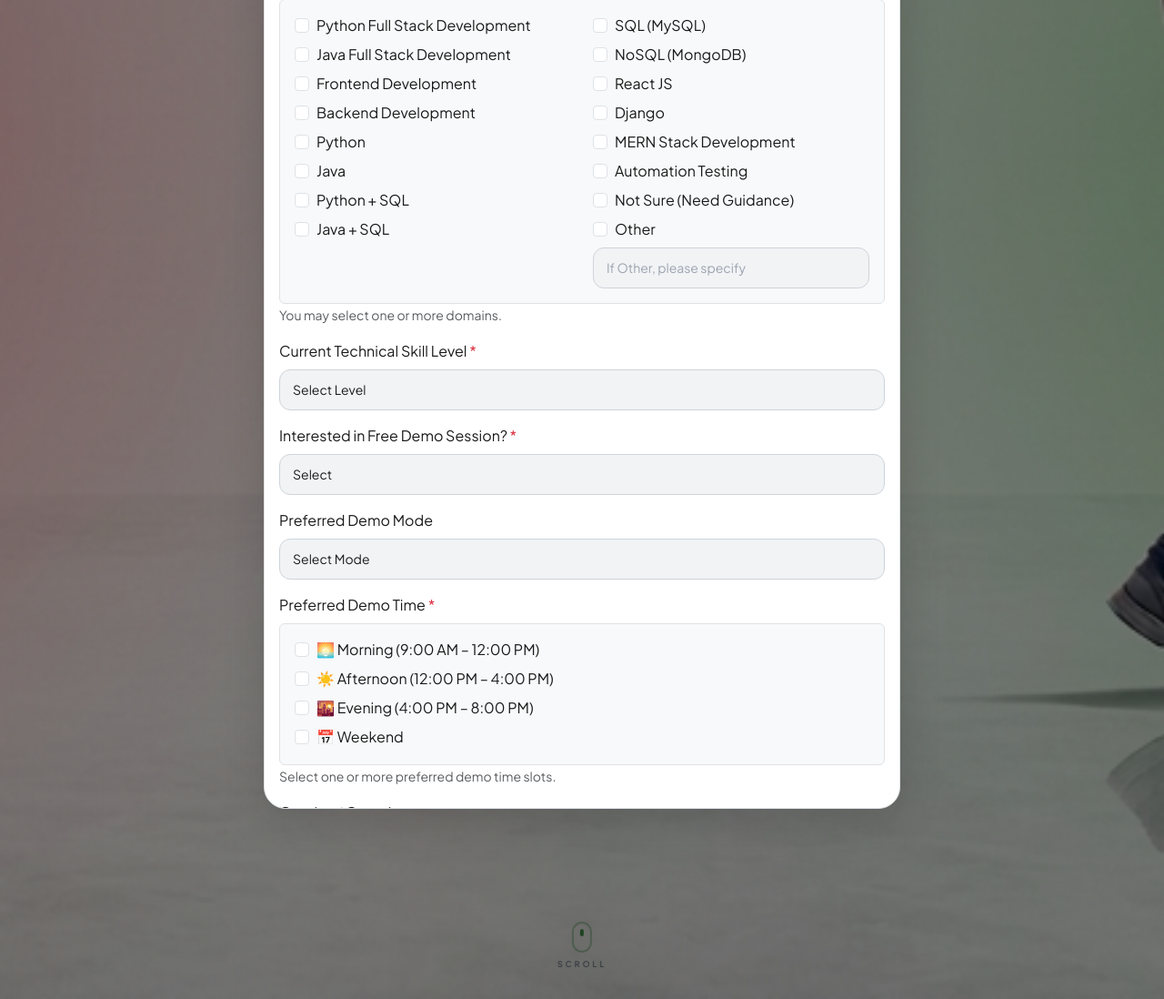
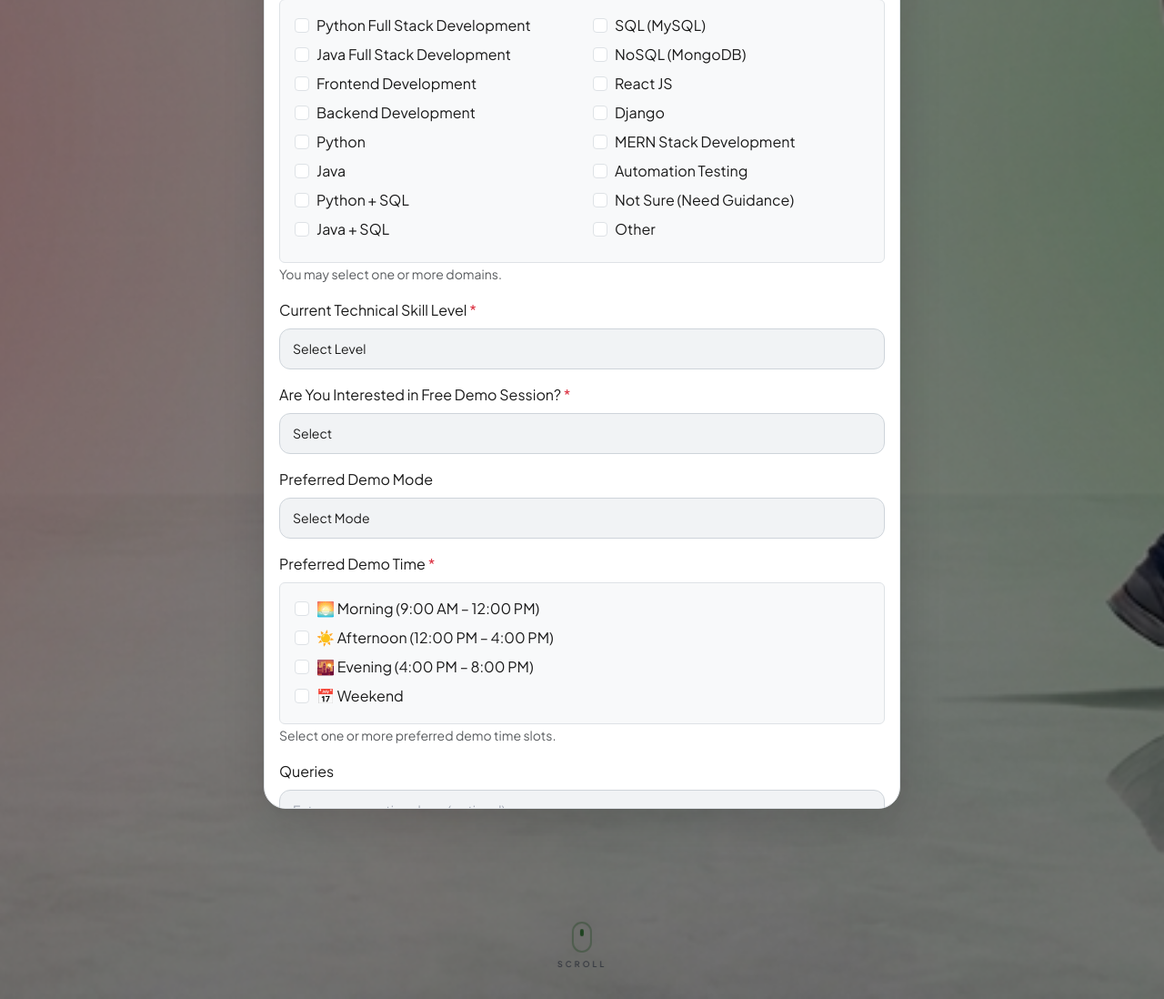
Before and after one commit to Errors2Experts/E2E-Website, a Django app: page / in a window 1280 px wide, after a click on "Register Now". Shown: the part 1380-2478 px from the top of the page at 91% size. Run offline with Django 5.2, Linux system fonts and the light colour scheme; data comes from the database, SQL or seed files in the repository; tables that the repository leaves empty hold one stand-in row (values such as "Sample post"); grey boxes marked "Sample" are stand-in pictures.

Commit message:
Update  Forms Fields

```diff
--- a/main/templates/index.html
+++ b/main/templates/index.html
@@ -620,7 +620,7 @@
             <ul class="workshop-details">
                 <li>📅 {{ upcoming_workshop.event_date|date:"d M Y" }}</li>
                 <li>🕒 {{ upcoming_workshop.event_time }}</li>
-                <li>💻 {{ upcoming_workshop.location }}</li>
+                <li>📍 {{ upcoming_workshop.location }}</li>
                 <li>🎓 {{ upcoming_workshop.registration_info }}</li>
             </ul>
 
@@ -940,9 +940,6 @@
                     </label>
                   </div>
 
-                  <input type="text" class="form-control mt-2" name="interested_domains_other"
-                    placeholder="If Other, please specify">
-
                 </div>
 
               </div>
@@ -991,7 +988,7 @@
           <!-- Demo Interest -->
           <div class="mb-3">
             <label class="form-label">
-              Interested in Free Demo Session? <span class="text-danger">*</span>
+              Are You Interested in Free Demo Session? <span class="text-danger">*</span>
             </label>
             <select class="form-select" name="demo_interest" required>
               <option value="">Select</option>
@@ -1003,18 +1000,8 @@
                 Need more information
               </option>
               <option value="No">No</option>
-              <option value="Other">Other</option>
             </select>
           </div>
-
-          <!-- Other Demo Interest -->
-          <div class="mb-3 d-none" id="otherDomainDiv">
-            <label class="form-label">
-              Other interested Demo Session
-            </label>
-            <input type="text" class="form-control" name="demo_interest_other">
-          </div>
-
           <!-- Demo Mode -->
           <div class="mb-3">
             <label class="form-label">
@@ -1080,7 +1067,7 @@
           <!-- Queries -->
           <div class="mb-3">
             <label class="form-label">
-              Queries / Questions
+              Queries
             </label>
             <textarea class="form-control" name="queries" rows="3"
               placeholder="Enter your questions here (optional)"></textarea>
@@ -1091,7 +1078,7 @@
             <label class="form-label">
               Referred By <span class="text-danger">*</span>
             </label>
-            <input type="text" class="form-control" name="referred_by" placeholder="name" required>
+            <input type="text" class="form-control" name="referred_by" placeholder="Name" required>
           </div>
 
           <!-- Consent -->
@@ -1676,6 +1663,11 @@
   flex-direction: column !important;
   height: 100% !important;
 }
+.form-control,
+.form-select,
+.form-check-input {
+    transition: none !important;
+}
 .workshop-card:hover {
   transform: translateY(-6px);
   box-shadow: var(--shadow-xl);
@@ -1991,26 +1983,21 @@ if (toggleBtn) { // Only run if the button exists
     // Run once when page loads
     toggleOtherField();
 
+    const checked = document.querySelectorAll(
+      'input[name="preferred_demo_time"]:checked'
+    );
+
+    if (checked.length === 0) {
+      e.preventDefault();
+      alert("Please select at least one preferred demo time.");
+    }
+
   });
 </script>
 <script>
   document.querySelector("form").addEventListener("submit", function (e) {
 
     const checked = document.querySelectorAll(
-      'input[name="preferred_demo_time"]:checked'
-    );
-
-    if (checked.length === 0) {
-      e.preventDefault();
-      alert("Please select at least one preferred demo time.");
-    }
-
-  });
-</script>
-<script>
-  document.querySelector("form").addEventListener("submit", function (e) {
-
-    const checked = document.querySelectorAll(
       'input[name="interested_domains"]:checked'
     );
 
```
